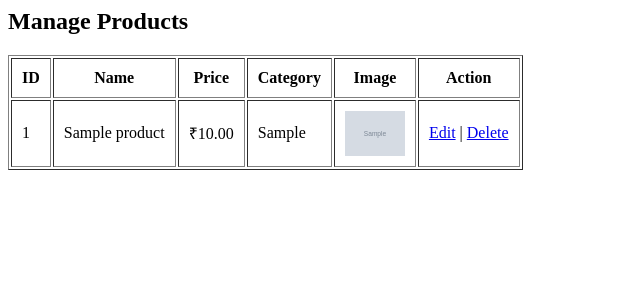
After one commit to chinnadurai2005-boy/23CS027, a PHP site: page /admin/manage_products.php in a window 1280 px wide. The commit adds this page. Shown: the top 300 px of the page, without its empty margins (0-640 px from the left). Run offline with PHP 8.4, Linux system fonts and the light colour scheme; tables that the repository leaves empty hold one stand-in row (values such as "Sample post"); grey boxes marked "Sample" are stand-in pictures.

Commit message:
products

```diff
--- a/PROJECT/admin/dashboard.php
+++ b/PROJECT/admin/dashboard.php
@@ -162,6 +162,7 @@ body{
     <a href="add_product.php">➕ Add Product</a>
     <a href="edit_products.php">✏ Edit Products</a>
     <a href="manage_orders.php">📦 Manage Orders</a>
+    <a href="manage_products.php">📦 Manage Products</a>
     <a href="../index.php">🏠 View Website</a>
     <a href="logout.php">🚪 Logout</a>
 
--- /dev/null
+++ b/PROJECT/admin/manage_products.php
@@ -0,0 +1,41 @@
+<?php
+session_start();
+include("../includes/db_connect.php");
+?>
+
+<h2>Manage Products</h2>
+
+<table border="1" cellpadding="10">
+<tr>
+    <th>ID</th>
+    <th>Name</th>
+    <th>Price</th>
+    <th>Category</th>
+    <th>Image</th>
+    <th>Action</th>
+</tr>
+
+<?php
+$result = mysqli_query($conn, "SELECT * FROM products");
+
+while($row = mysqli_fetch_assoc($result)){
+?>
+
+<tr>
+    <td><?php echo $row['id']; ?></td>
+    <td><?php echo $row['name']; ?></td>
+    <td>₹<?php echo $row['price']; ?></td>
+    <td><?php echo $row['category']; ?></td>
+    <td>
+        <img src="../uploads/product_images/<?php echo $row['image']; ?>" width="60">
+    </td>
+    <td>
+        <a href="edit_products.php?id=<?php echo $row['id']; ?>">Edit</a> |
+        <a href="delete_product.php?id=<?php echo $row['id']; ?>"
+           onclick="return confirm('Are you sure?');">Delete</a>
+    </td>
+</tr>
+
+<?php } ?>
+
+</table>
```
Also changed, not shown: PROJECT/products.php (+8 -5 lines), PROJECT/uploads/product_images/1771944721_IMG-20260210-WA0006.jpg (deleted).
